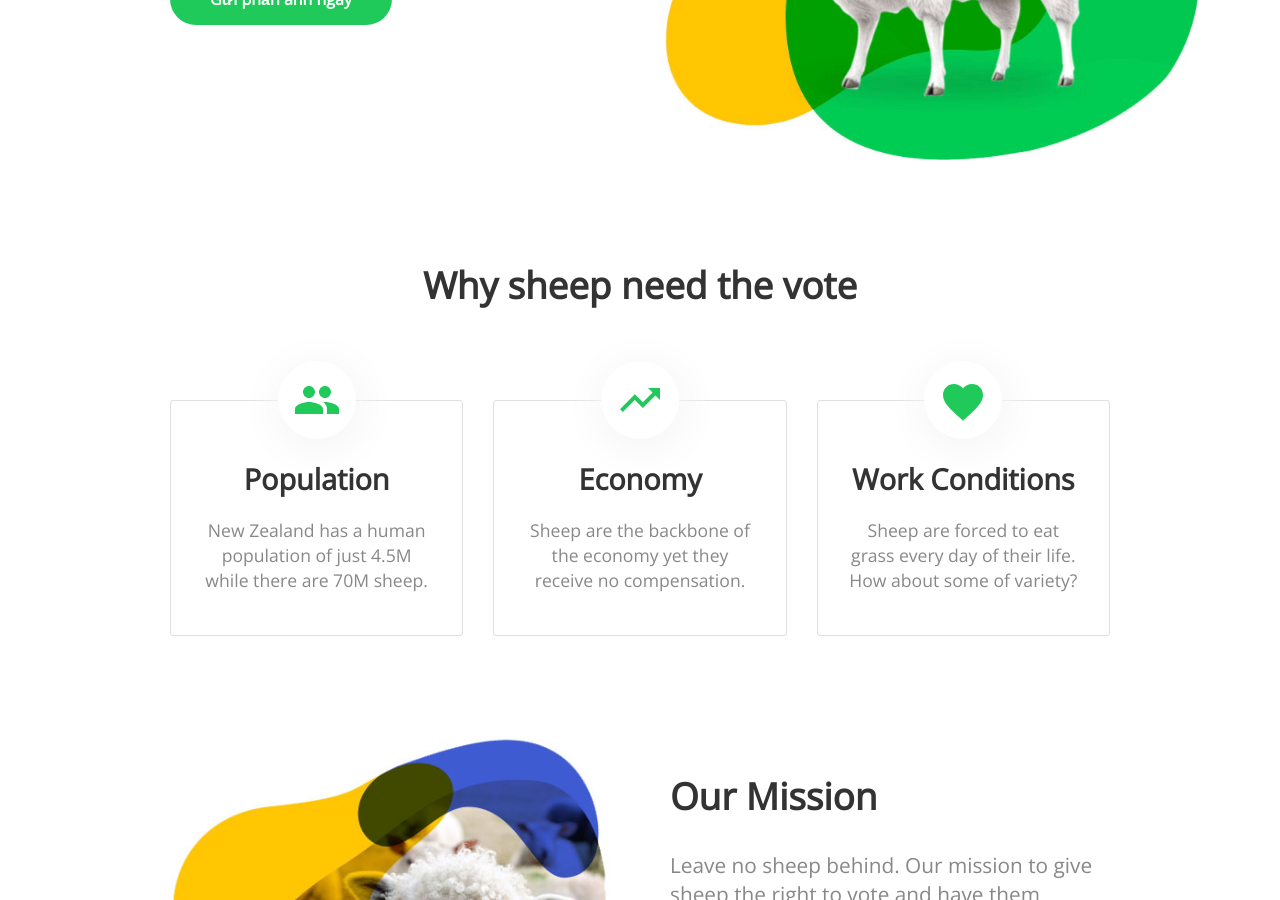
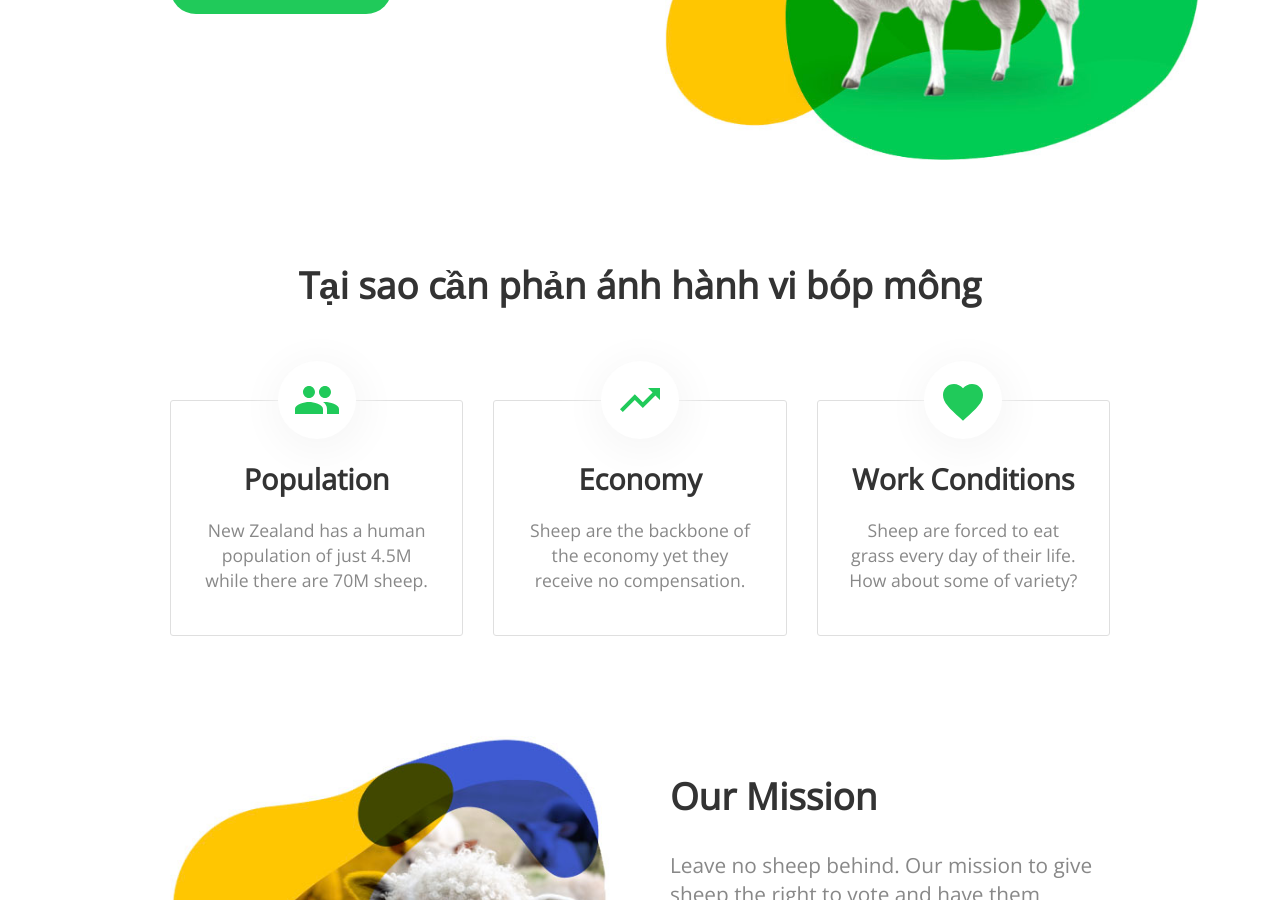
Before and after one commit to chongbopmong/chongbopmong.github.io, a Jekyll site: the page built from index.html, in a window 1280 px wide and 900 px high, scrolled down 464 px. Built offline with Jekyll 4.4.1, drawn with Linux system fonts in a browser that asks for light colours; nearby versions of some CDN libraries; a script that is not in the unit is left out.

Commit message:
Update index.html

```diff
--- a/index.html
+++ b/index.html
@@ -6,7 +6,7 @@
 	<div class="container">
 		<div class="column">
 			<div>
-				<h1 class="editable">NÓI KHÔNG VỚI BÓP MÔNG</h1>
+				<h2 class="editable">NÓI KHÔNG VỚI BÓP MÔNG</h2>
 				<p class="editable">Mọi hành vi bóp mông đều cần được phản án.</p>
 				<div class="button">
 					<a href="#donate">Gửi phản ánh ngay</a>
@@ -20,7 +20,7 @@
 </header>
 
 <div class="container">
-	<h2 class="editable" style="text-align: center;">Why sheep need the vote</h2>
+	<h2 class="editable" style="text-align: center;">Tại sao cần phản ánh hành vi bóp mông</h2>
 
 	<ul class="thirds">
 		<li>
```
